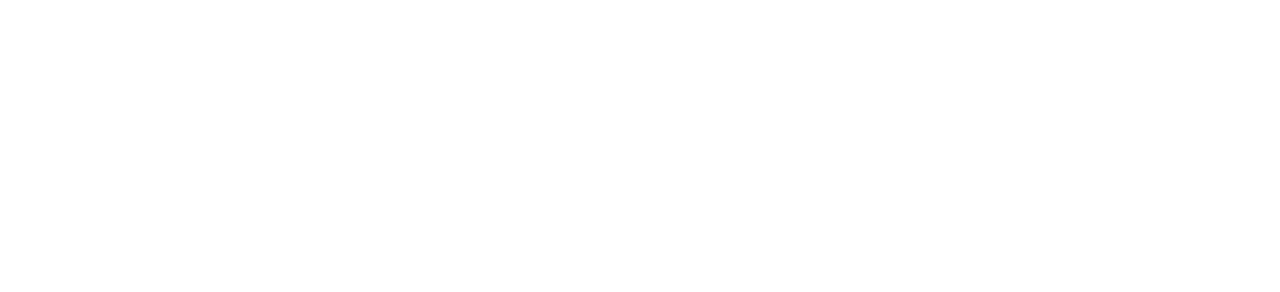
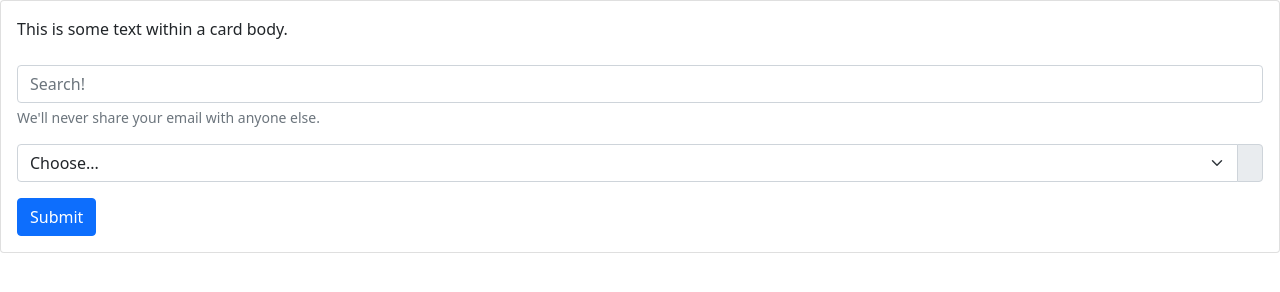
Before and after one commit to lola-violet/congress-library-search, a plain HTML site: page index.html in a window 1280 px wide. Drawn offline with nearby package versions, Linux system fonts and the light colour scheme.

Commit message:
added search button and drop down

```diff
--- a/index.html
+++ b/index.html
@@ -4,9 +4,42 @@
     <meta charset="UTF-8">
     <meta http-equiv="X-UA-Compatible" content="IE=edge">
     <meta name="viewport" content="width=device-width, initial-scale=1.0">
-    <title>Document</title>
+    <title>Library of Congress Search</title>
+    <link href="https://cdn.jsdelivr.net/npm/bootstrap@5.1.3/dist/css/bootstrap.min.css" rel="stylesheet" integrity="sha384-1BmE4kWBq78iYhFldvKuhfTAU6auU8tT94WrHftjDbrCEXSU1oBoqyl2QvZ6jIW3" crossorigin="anonymous">
+    <link rel="stylesheet" href="style.css">
 </head>
 <body>
+    <div class="card">
+        <div class="card-body">
+          This is some text within a card body.
+          <form>
+            <div class="mb-3">
+              <label for="exampleInputEmail1" class="form-label"></label>
+              <input placeholder ="Search!" type="search" class="form-control" id="search1" aria-describedby="emailHelp">
+              <div id="emailHelp" class="form-text">We'll never share your email with anyone else.</div>
+            </div>
+            <div class="input-group mb-3">
+                <select class="form-select" id="inputGroupSelect02">
+                  <option selected>Choose...</option>
+                  <option value="1">Maps</option>
+                  <option value="2">Audio</option>
+                  <option value="3">Photos</option>
+                  <option value="4">Manuscripts</option>
+                  <option value="5">Newspapers</option>
+                  <option value="6">Film andvideos</option>
+                  <option value="7">Notated Music</option>
+                  <option value="8">Websites</option>
+                </select>
+                <label class="input-group-text" for="inputGroupSelect02"></label>
+              </div>
+            <button type="submit" class="btn btn-primary">Submit</button>
+          </form>
+        </div>
+      </div>
 
+
+
+
+    <script type="text/javascript" src="script.js"></script>
 </body>
 </html>
```
